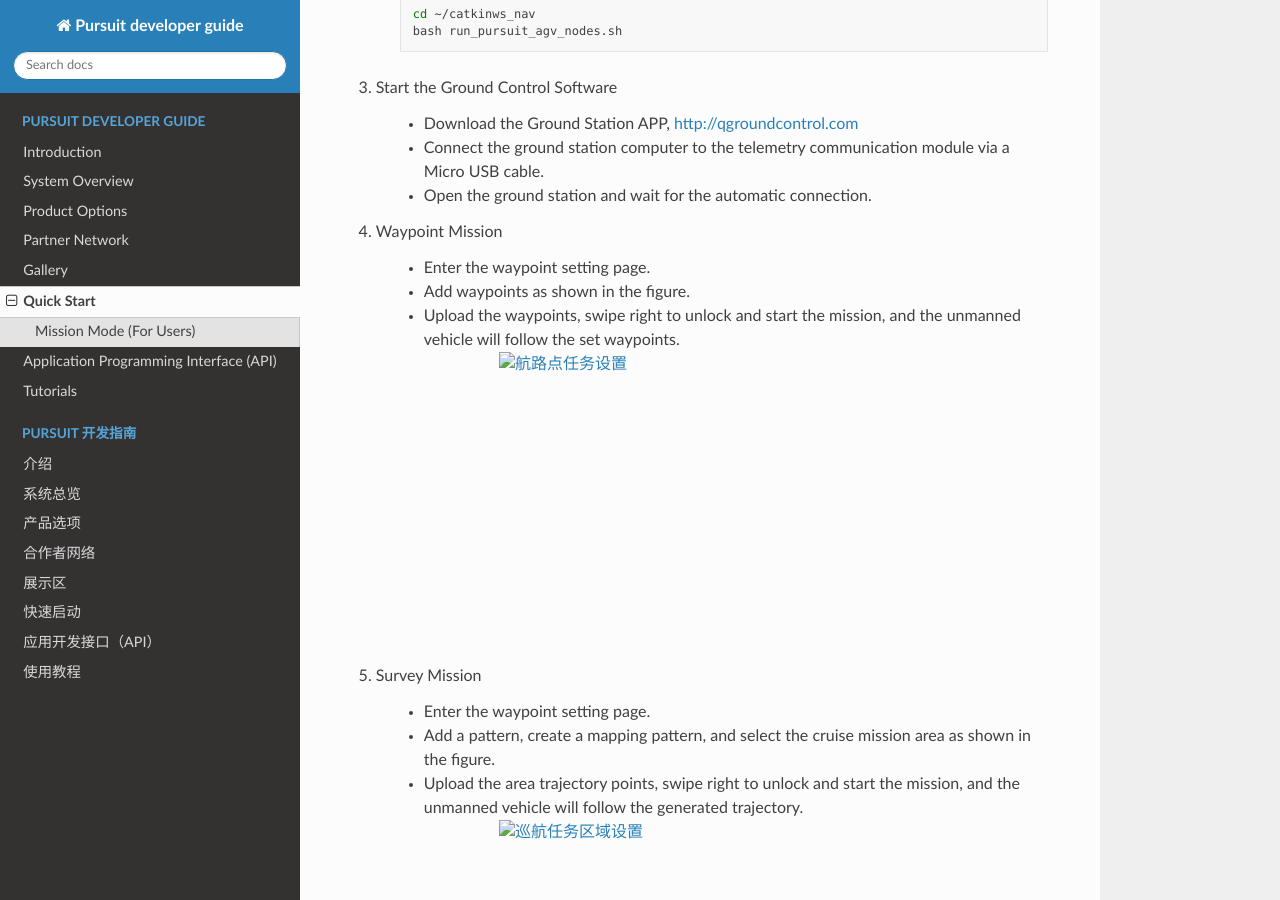
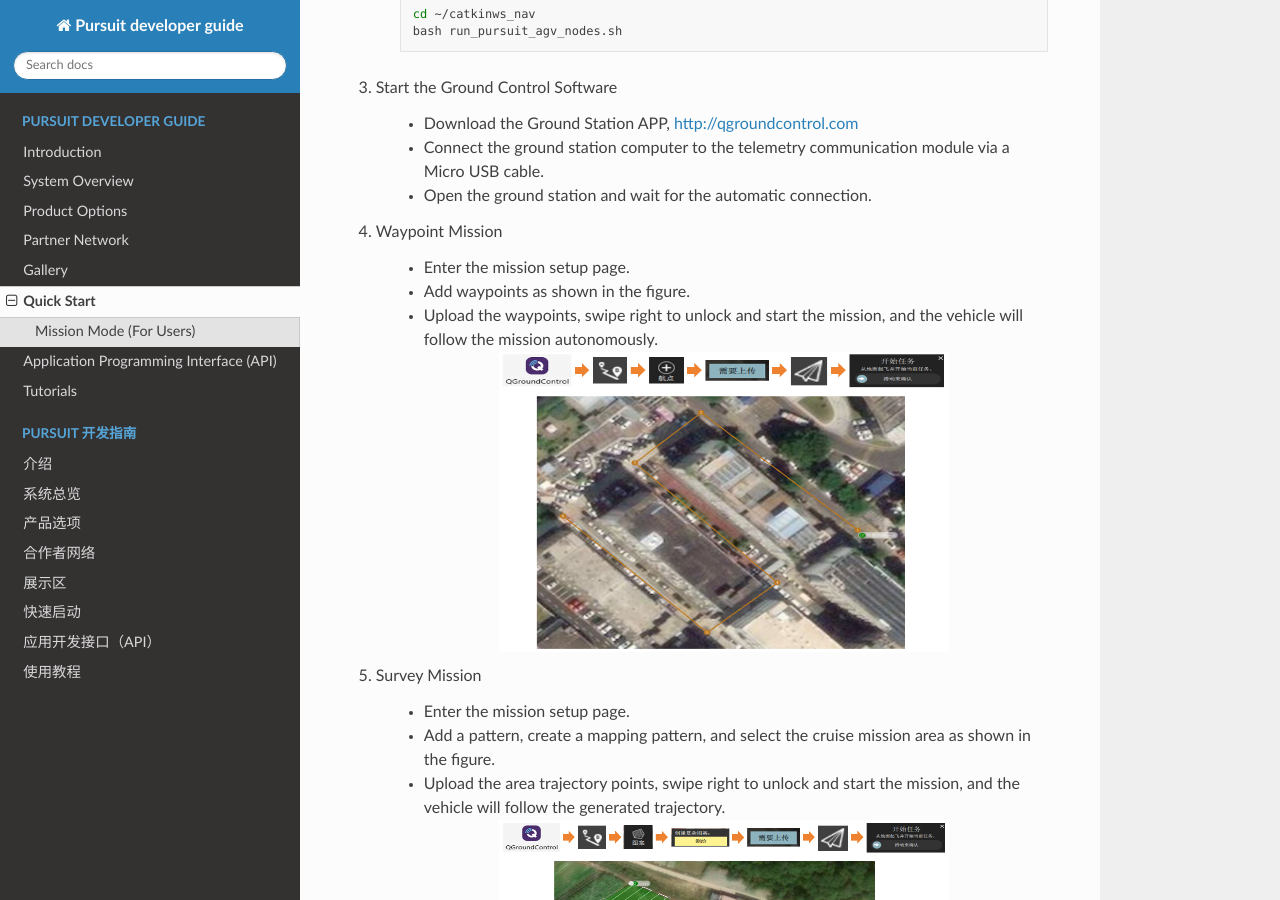
Before and after one commit to cloudkernel-tech/pursuit-guide, a Sphinx documentation site: the page built from docs/quick-start.rst, in a window 1280 px wide and 900 px high, scrolled down 715 px. Built offline with Sphinx 7.4.7 and the Read the Docs theme 2.0.0, drawn with Linux system fonts in a browser that asks for light colours.

Commit message:
minor update

```diff
--- a/docs/quick-start.rst
+++ b/docs/quick-start.rst
@@ -34,9 +34,9 @@ Mission Mode (For Users)
 
 #. Waypoint Mission
 
-    - Enter the waypoint setting page.
+    - Enter the mission setup page.
     - Add waypoints as shown in the figure.
-    - Upload the waypoints, swipe right to unlock and start the mission, and the unmanned vehicle will follow the set waypoints.
+    - Upload the waypoints, swipe right to unlock and start the mission, and the vehicle will follow the mission autonomously.
 
     .. image:: img/quick-start/waypoint.jpg
        :height: 500 px
@@ -47,9 +47,9 @@ Mission Mode (For Users)
 
 #. Survey Mission
 
-    - Enter the waypoint setting page.
+    - Enter the mission setup page.
     - Add a pattern, create a mapping pattern, and select the cruise mission area as shown in the figure.
-    - Upload the area trajectory points, swipe right to unlock and start the mission, and the unmanned vehicle will follow the generated trajectory.
+    - Upload the area trajectory points, swipe right to unlock and start the mission, and the vehicle will follow the generated trajectory.
 
     .. image:: img/quick-start/survey.jpg
        :height: 450 px
```
Also changed, not shown: docs/img/quick-start/survey.jpg (added), docs/img/quick-start/waypoint.jpg (added).
